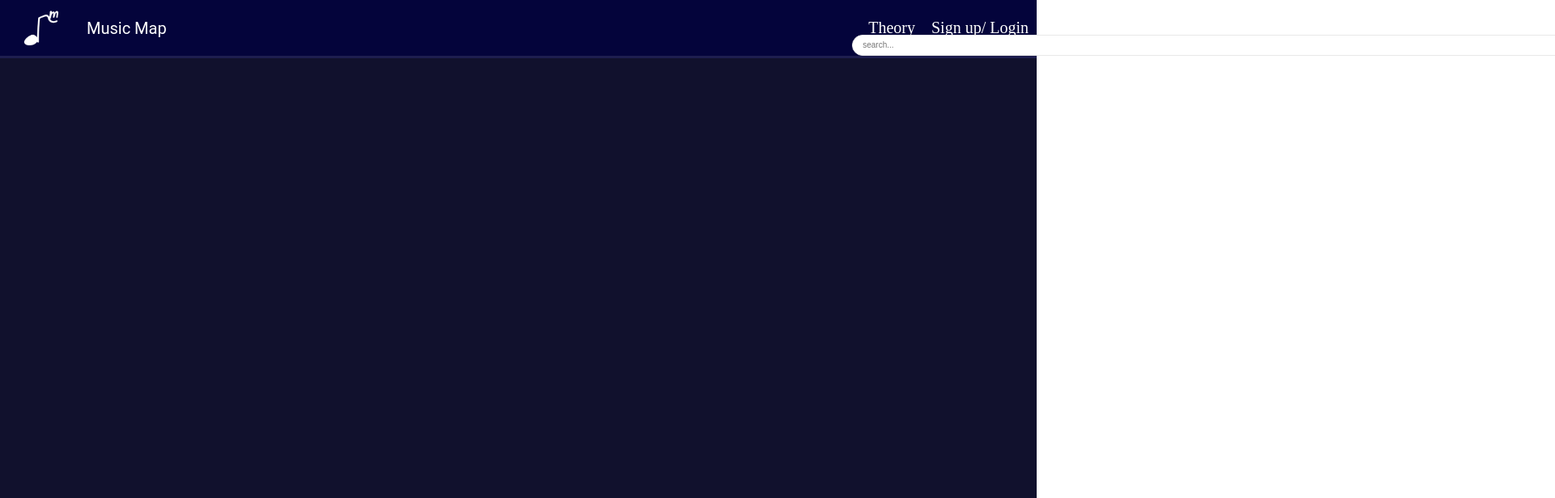
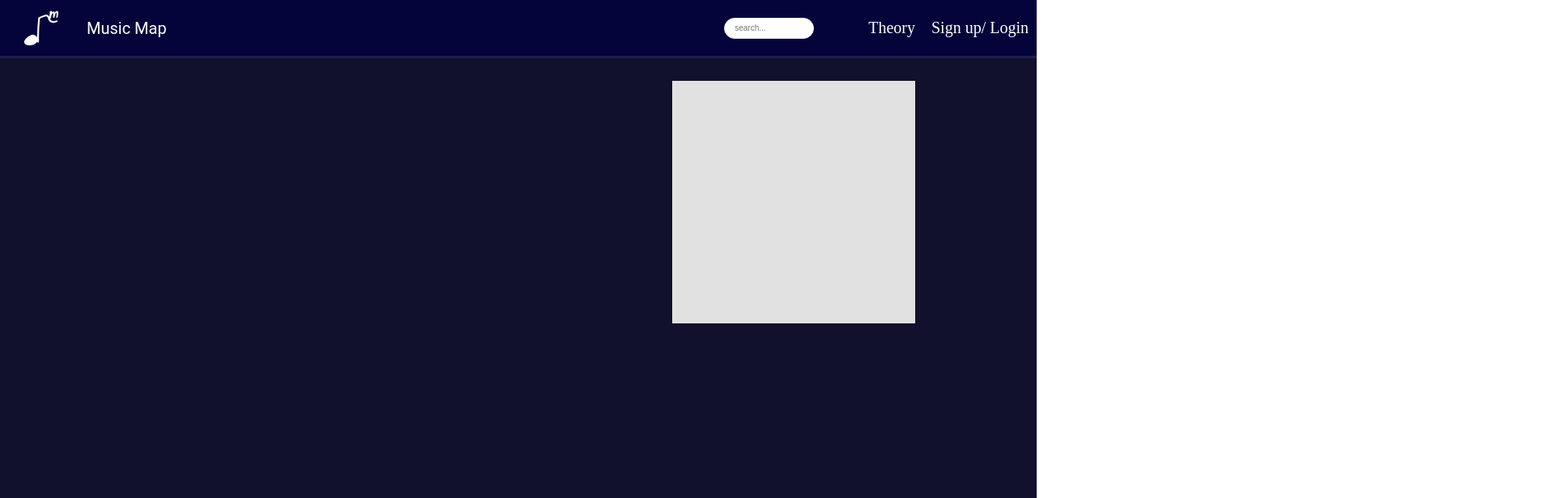
Before and after one commit to marshall-edmond/music-theory, a React (Vite) app in the folder frontend/: page /search in a window 1280 px wide. Shown: the top 616 px of the page at 81% size, 1920 px wide, since content can reach past the window. Built offline with nearby package versions, Linux system fonts and the light colour scheme.

Commit message:
Feature - Search Bar logic being worked on

```diff
--- a/frontend/src/components/Header.tsx
+++ b/frontend/src/components/Header.tsx
@@ -3,19 +3,32 @@ import styles from '../styles/Header.module.css';
 import logo from "../assets/logo.png";
 import { useState } from 'react';
 
+function Header() {
+  const [search, setSearch] = useState('')
+  //displays dropdown menu
+  const [dropdown, setDropDown] = useState(false)
+  const [isLoading, setLoading] = useState(false)
+  const [error, setError] = useState('')
 
 
-function Header() {
-  const [search, setSearch] = useState('')
-  //displays
-  const [results, setResults] = useState(false)
 
 // fetch top 5 songs from song api
-  async function Results (){
+  async function Results () {
+    //take search value and look it up in the api
+    setLoading(true)
+    try{
+      //fetch request to api
+      const response = await fetch(`${import.meta.env.VITE_API_URL}/songsearch`,{method: 'POST', headers : {'Content-Type' : 'application/json'}, body : JSON.stringify({search})})
+      const result = await response.json()
 
+    } catch(err) {
+      setError(`{error}`)
 
+    }
+    finally {
+      setLoading(false)
+    }
   }
-
   return (
     <>
       <header className={styles.header}>
@@ -29,13 +42,31 @@ function Header() {
               <input className={styles.search}
               placeholder="search..."
               value={search}
-              onChange={e => setSearch(e.target.value)}
+              onChange={(e) => {
+              setDropDown(true);
+              setSearch(e.target.value)
+              }}
               />
-
-              {results && (
-                <div className={styles.song}></div>
+            </div>
+            {/*render drop down menu */}
+              {dropdown && !isLoading ? (
+                <div className={styles.dropContainer}>
+                  <div className={styles.topResult}>Search Results</div>
+                  <hr className={styles.solid}></hr>
+                  <hr></hr>
+                  <div className={styles.song}></div>
+                  <hr></hr>
+                  <div className={styles.song}></div>
+                  <hr></hr>
+                  <div className={styles.song}></div>
+                  <hr></hr>
+                  <div className={styles.song}></div>
+                  <hr></hr>
+                </div>
+              ) : (
+                <div className={styles.dropContainer}>
+                </div>
               )}
-            </div>
             <Link className={styles.btn} to="/theory/notes">Theory</Link>
             <Link className={styles.btn} to="/signup">Sign up/ Login</Link>
         </nav>
--- a/frontend/src/styles/Header.module.css
+++ b/frontend/src/styles/Header.module.css
@@ -60,13 +60,35 @@
     width: 70%;
     border-radius: 16px;
     border: 1px solid rgb(232, 232, 232);
-    position: absolute;
+    position: relative;
+}
+
+.dropContainer{
+    width: 30rem;
+    height: 30rem;
+    background-color: rgb(225, 225, 225);
+    position:absolute;
+    top:10rem;
+    right:15rem;
+    z-index:100;
+    display:flex;
+    flex-direction:column;
+    overflow-y:auto;
+    gap: 1rem;
+
+}
+
+.topResult {
+    color:black;
+    font-size: 38;
+    height: 4rem;
+    bottom:.5rem;
+
 }
 
 .song {
-    position: relative;
-
-
-
-
+    color: black;
+    background-color:white;
+    height:2rem;
+    width:100%;
 }
```
Also changed, not shown: 2 other files (tests, documents, lock files or other folders).
